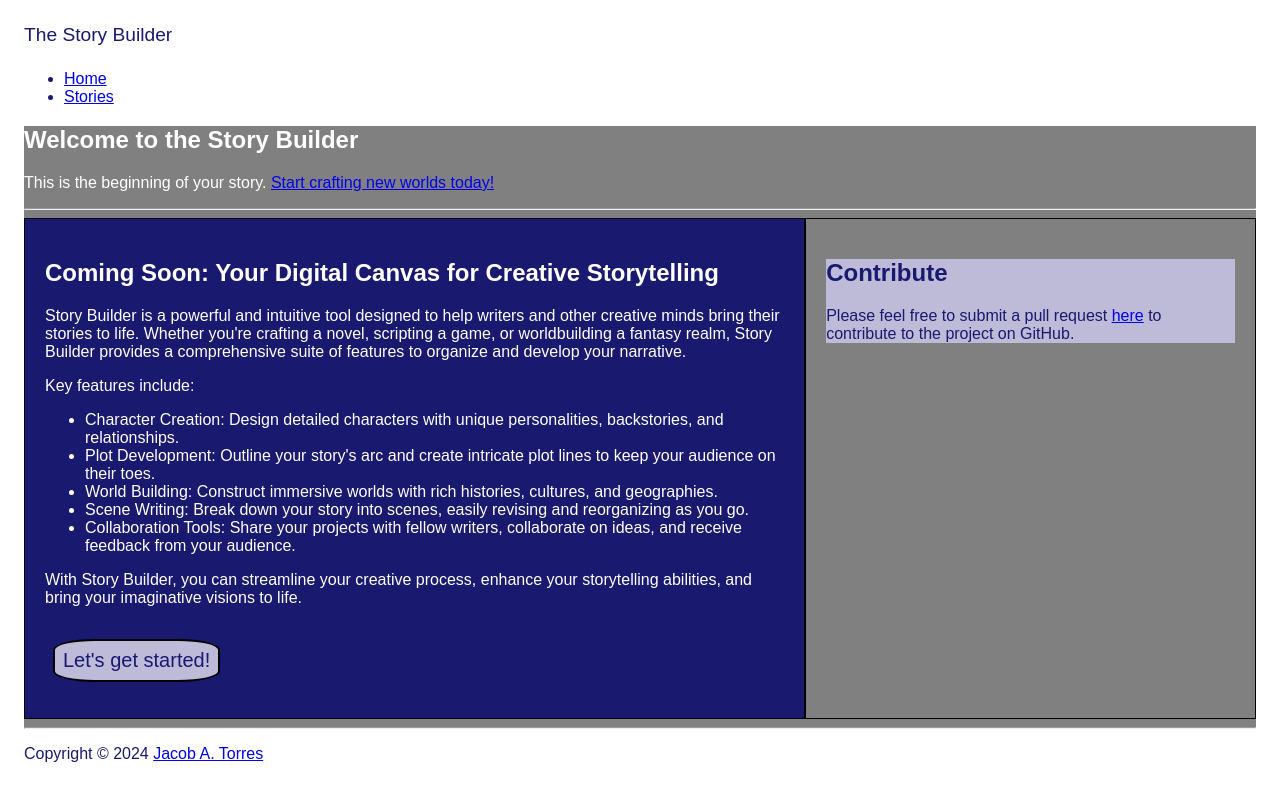
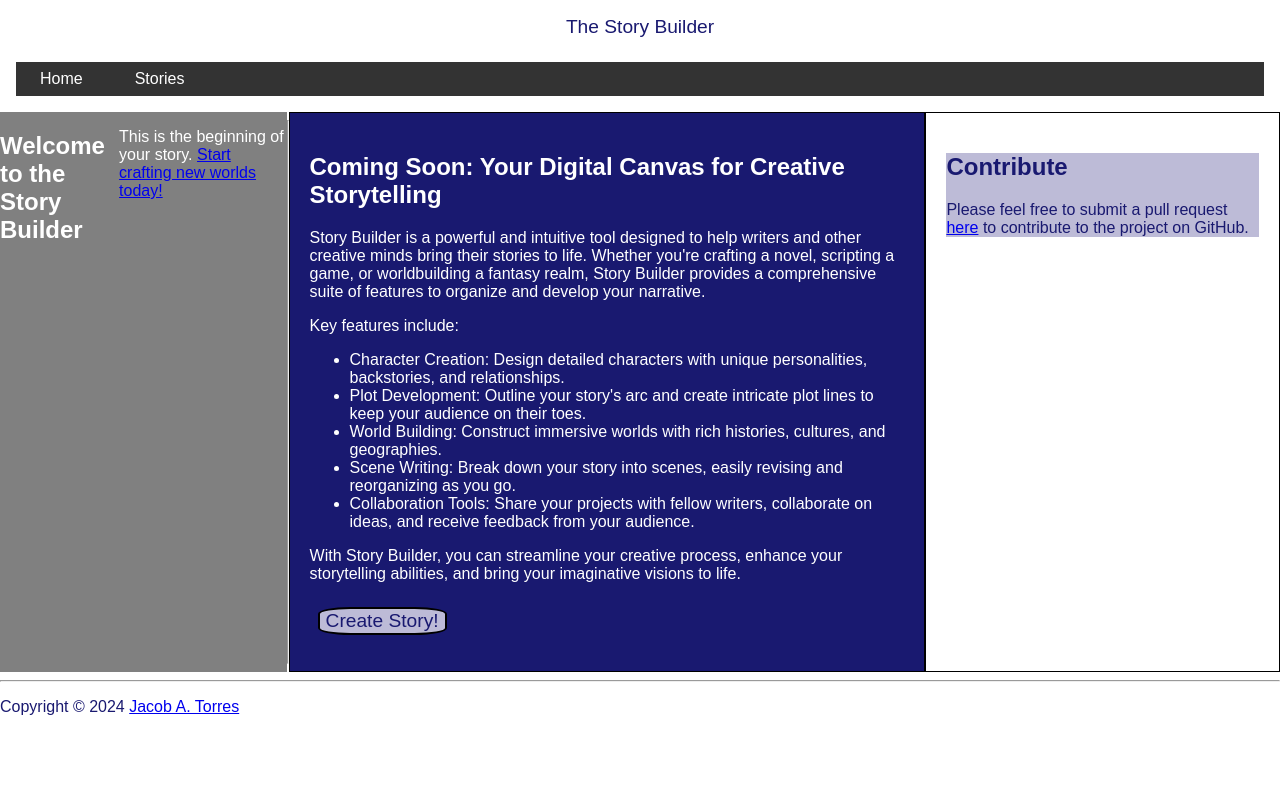
Before and after one commit to jacob-torres/Story-Builder, a Django app: page / in a window 1280 px wide. After the commit the page ends 715 px from the top, so only its background shows below. Run offline with Django 5.2, Linux system fonts and the light colour scheme.

Commit message:
Updated styles for home and stories pages.

```diff
--- a/storybuilder/app/static/css/style.css
+++ b/storybuilder/app/static/css/style.css
@@ -1,4 +1,5 @@
-html{
+/* HTML and body */
+html, body {
   color: #191970;  /* Midnight Blue */
   font-family: Arial, sans-serif;
   padding: 0;
@@ -6,54 +7,122 @@ html{
   border: none;
 }
 
-body {
+/* Banner */
+section.banner {
+  margin: 0 auto;
   padding: 1rem;
-    margin: 0.5rem;
+  border: hidden;
 }
 
 header {
+  text-align: center;
   font-size: 1.2rem;
-    margin: 0.5 auto;
   margin-bottom: 1.5rem;
-    border: hidden;
 }
 
-main {
-    background-color: #808080; /* Medium Gray */
-    color: #fff; /* Pure White */
+/* Navigation bar */
+nav {
+  display: flex;
+  justify-content: space-between;
+  align-items: center;
+  padding: 0.5rem;
+  background-color: #333;  /* Mineshaft Gray */
 }
 
-.container {
+nav ul {
   display: flex;
+  list-style-type: none;
+  margin: 0;
+  padding: 0;
 }
 
-  .column {
+nav li {
+  margin-right: 1.25rem;
+}
+
+nav li a {
+  color: #fff;  /* Pure White */
+  text-align: center;
+  text-decoration: none;
+  padding: 0.75rem 1rem;
+}
+
+nav li a:hover {
+  background-color: #111;  /* Cod Gray */
+}
+
+
+/* Home Page */
+section.intro-section {
+  display: flex;
+  justify-content: space-around;
+}
+
+div.top-section {
+  display: flex;
+  justify-content: center;
+  background-color: #808080;  /* Medium Gray */
+  color: #fff;  /* Pure White */
+}
+
+div.home-container {
+  display: flex;
+  justify-content: space-evenly;
+}
+
+div.home-column {
   border: 1px solid black;
   padding: 1.25rem;
 }
 
-  .left {
+div#home-left-column {
   flex: 0 0 60%; /* Fixed width of 60% */
   background-color: #191970; /* Midnight Blue */
   color: #fff;
 }
 
-  .right {
+div#home-right-column {
   flex: 1; /* Remaining space */
 }
 
-  .contribution-aside, .start-btn {
+/* Big button */
+div.big-btn {
+  display: block;
+  padding: 0.5rem;
+  margin: 0.5rem auto;
+}
+
+div.big-btn button {
+  text-align: center;
+  text-decoration: none;
+  font-size: 1.2rem;
+  border: 2px solid black;
+  border-radius: 25%;
+}
+
+/* Create story button and contribution aside */
+button#home-create-story, aside#contribution-aside {
   background-color: #bdbbd7; /* Lavender Gray */
   color: #191970; /* Midnight Blue */
 }
 
-  button.start-btn {
-    display: inline-block;
-    text-align: center;
-    text-decoration: none;
-    font-size: 1.25rem;
-    border: 2px solid black;
-    border-radius: 25%;
-    padding: 0.5rem;
-    margin: 1rem 0.5rem;
+
+/* Stories Page */
+section.stories-section {
+  background-color: #bdbbd7;  /* Lavender gray */
+  color: #191970;  /* Midnight Blue */
 }
+
+ul#stories-list {
+  display: flex;
+  flex-wrap: wrap;
+  justify-content: space-around;
+}
+
+ul#stories-list li {
+  background-color: #191970;
+  color: #fff;
+  list-style-type: none;
+  margin: 0.5rem;
+  border: 2px solid #bdbbd7;
+}
--- a/storybuilder/app/templates/base.html
+++ b/storybuilder/app/templates/base.html
@@ -14,12 +14,8 @@
 
 <body>
     <section class="banner">
-        <div id="header-div">
         <header>The Story Builder</header>
-        </div>
-
-        <div id="nav-div">
-            <nav id="nav-bar">
+        <nav>
             <ul>
                 <li>
                     <a href="/">Home</a>
@@ -29,7 +25,6 @@
                 </li>
             </ul>
         </nav>
-        </div>
     </section>
 
     <main>
--- a/storybuilder/app/templates/home.html
+++ b/storybuilder/app/templates/home.html
@@ -3,20 +3,18 @@
 {% block title %}Home{% endblock %}
 
 {% block content %}
-    <section class="introduction" role="region" aria-label="introduction">
-        <div class="top">
+    <section class="intro-section">
+        <div class="top-section">
             <h1>Welcome to the Story Builder</h1>
             <p>This is the beginning of your story. <a href="stories/new/">Start crafting new worlds today!</a></p>
         </div>
         <hr>
 
-        <div class="container">
-            <div class="column left">
-                <article>
+        <div class="home-container">
+            <div class="home-column" id="home-left-column">
                 <h2>Coming Soon: Your Digital Canvas for Creative Storytelling</h2>
                 <p>Story Builder is a powerful and intuitive tool designed to help writers and other creative minds bring their stories to life. Whether you're crafting a novel, scripting a game, or worldbuilding a fantasy realm, Story Builder provides a comprehensive suite of features to organize and develop your narrative.</p>
                 <p>Key features include:</p>
-
                 <ul>
                     <li>Character Creation: Design detailed characters with unique personalities, backstories, and relationships.</li>
                     <li>Plot Development: Outline your story's arc and create intricate plot lines to keep your audience on their toes.</li>
@@ -24,15 +22,14 @@
                     <li>Scene Writing: Break down your story into scenes, easily revising and reorganizing as you go.</li>
                     <li>Collaboration Tools: Share your projects with fellow writers, collaborate on ideas, and receive feedback from your audience.</li>
                 </ul>
-
                 <p>With Story Builder, you can streamline your creative process, enhance your storytelling abilities, and bring your imaginative visions to life.</p>
-
-                    <button class="start-btn" onclick="window.location.href='stories/new/'">Let's get started!</button>
-                </article>
+                <div class="big-btn">
+                    <button class="big-btn" id="home-create-story"  onclick="window.location.href='stories/new/'">Create Story!</button>
+                </div>
             </div>
 
-            <div class="column right">
-                <aside class="contribution-aside">
+            <div class="home-column" id="home-right-column">
+                <aside id="contribution-aside">
                     <h2>Contribute</h2>
                     <p>Please feel free to submit a pull request <a href="https://github.com/jacob-torres/story-builder/pull/">here</a> to contribute to the project on GitHub.</p>
                 </aside>
--- a/storybuilder/app/views.py
+++ b/storybuilder/app/views.py
@@ -12,7 +12,11 @@ def home(request):
 def stories(request):
     """View function for listing stories."""
 
-    stories = get_list_or_404(Story)
+    try:
+        stories = get_list_or_404(Story)
+    except:
+        stories = []
+
     context = {'stories': stories}
     return render(request, 'stories.html', context=context)
 
```
Also changed, not shown: storybuilder/app/templates/stories.html (+6 -3 lines). Lines whose indentation alone changed are shown as unchanged.
